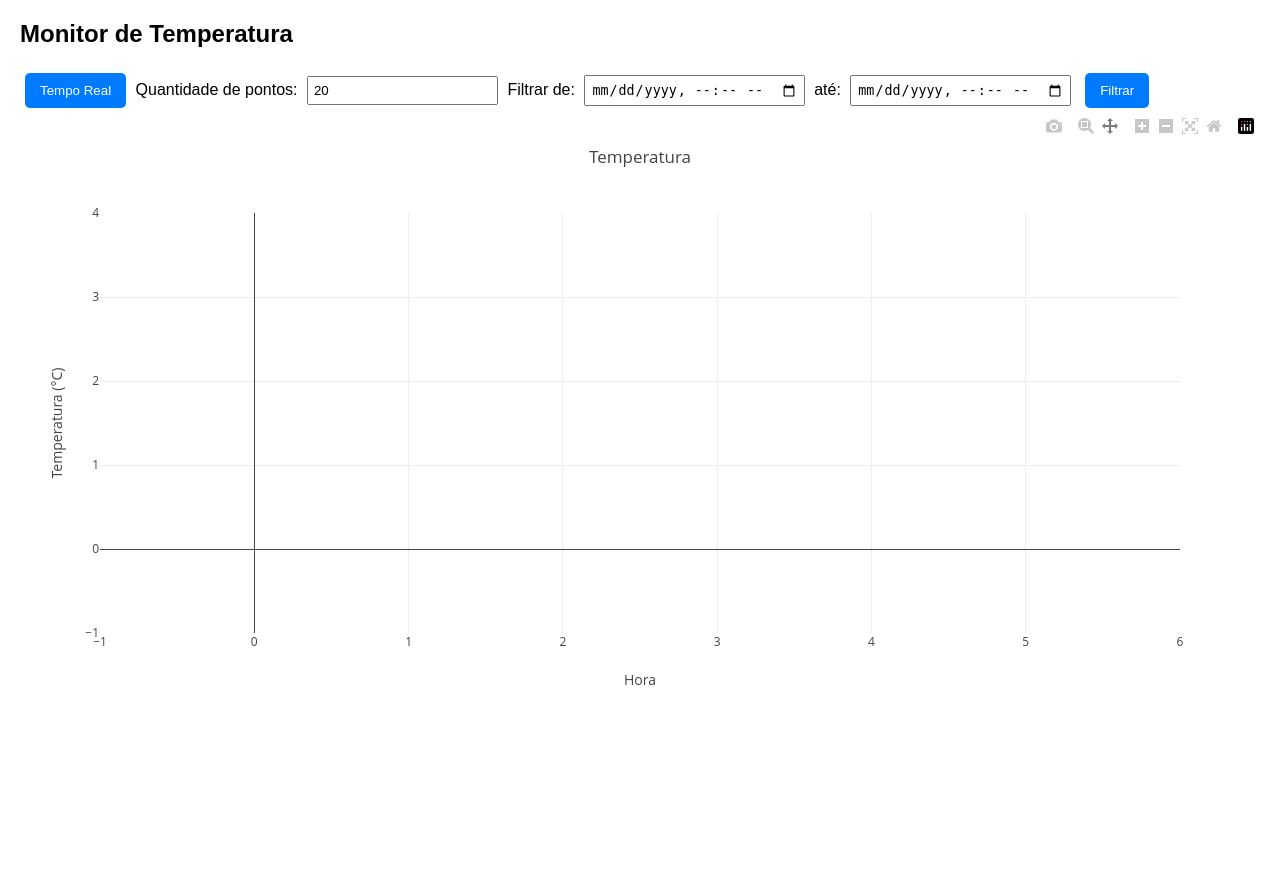
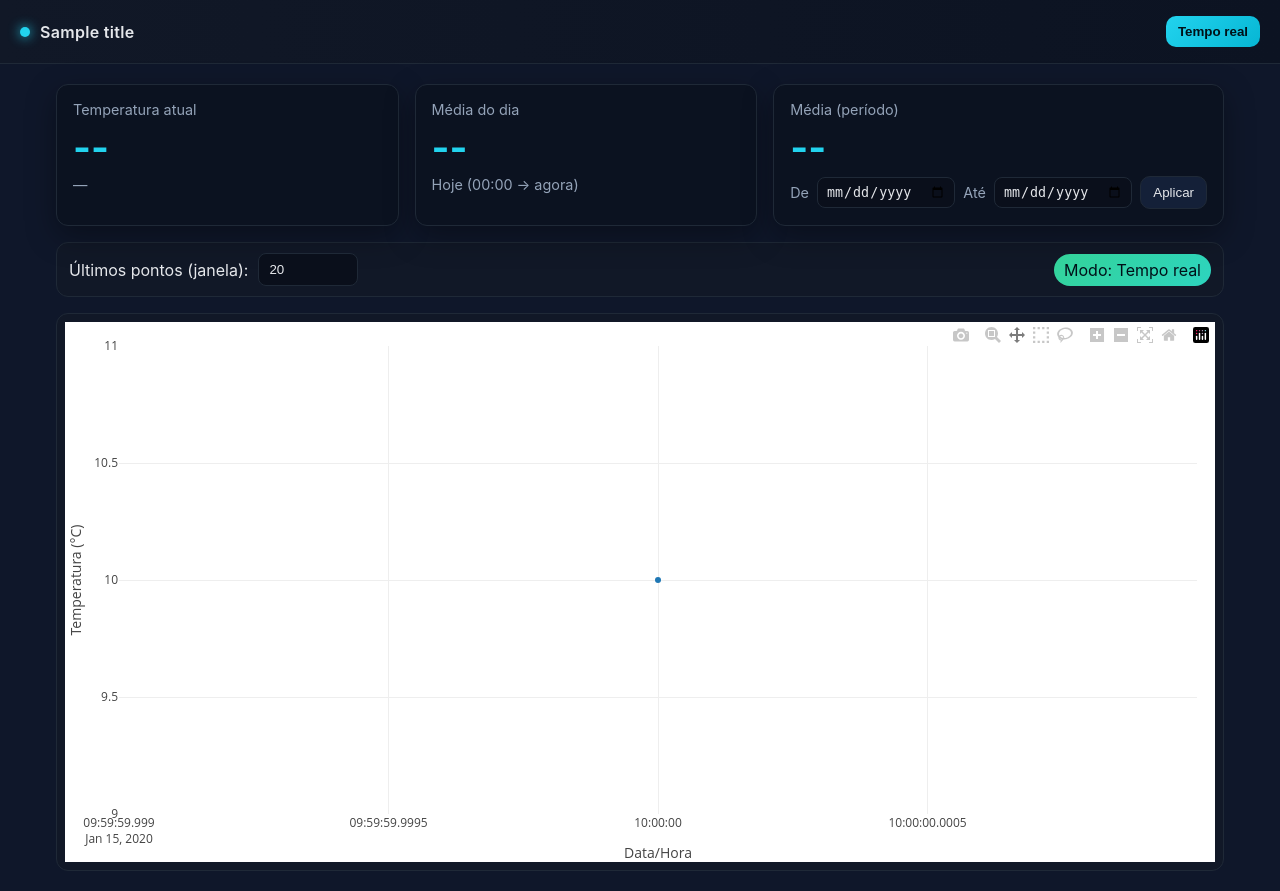
Before and after one commit to jzinho14/Monitor_de_Temperatura, a Flask app: template templates/index.html in a window 1280 px wide. Before the commit the page ends 685 px from the top, so only its background shows below. Run offline with Flask 3, Linux system fonts and the light colour scheme; the template is opened without the code that fills it: most values are stand-ins (such as "Sample title", 1, 10 or a date in 2020); some libraries are stand-ins or nearby versions.

Commit message:
Add files via upload

```diff
--- a/app.py
+++ b/app.py
@@ -1,24 +1,42 @@
-from flask import Flask, render_template, request, jsonify
-from flask_socketio import SocketIO
+import os
 import sqlite3
 import threading
+from datetime import datetime, date
+
+from flask import Flask, jsonify, render_template, request
+from flask_socketio import SocketIO
 import paho.mqtt.client as mqtt
-import time
-import os
+
+# ---------------------------
+# Configuração básica
+# ---------------------------
+APP_PORT = int(os.environ.get("PORT", 5000))
+DB_FILE = os.environ.get("DB_FILE", "leituras.db")
+
+MQTT_BROKER = os.environ.get("MQTT_BROKER", "f67708c3dd0e4e38822956f08a661bd7.s1.eu.hivemq.cloud")
+MQTT_PORT = int(os.environ.get("MQTT_PORT", "8883"))
+MQTT_USER = os.environ.get("MQTT_USER", "joao_senac")
+MQTT_PASSWORD = os.environ.get("MQTT_PASSWORD", "Senac_FMABC_7428")
+MQTT_TOPIC = os.environ.get("MQTT_TOPIC", "joao/teste/temperatura")
 
 app = Flask(__name__)
-socketio = SocketIO(app)
+# Forçamos threading para evitar dores com eventlet/gevent em ambientes diversos
+socketio = SocketIO(app, async_mode="threading", cors_allowed_origins="*")
 
-DB_FILE = 'leituras.db'
-MQTT_TOPIC = "joao/teste/temperatura"
+# ---------------------------
+# Banco de dados (SQLite)
+# ---------------------------
+def get_conn():
+    # check_same_thread=False permite uso básico em threads diferentes
+    return sqlite3.connect(DB_FILE, check_same_thread=False)
 
-# --- Cria/Reseta a tabela do banco ---
-def init_db():
-    conn = sqlite3.connect(DB_FILE)
-    cursor = conn.cursor()
-    cursor.execute("DROP TABLE IF EXISTS leituras")
-    cursor.execute("""
-        CREATE TABLE leituras (
+def init_db(reset=False):
+    conn = get_conn()
+    cur = conn.cursor()
+    if reset:
+        cur.execute("DROP TABLE IF EXISTS leituras")
+    cur.execute("""
+        CREATE TABLE IF NOT EXISTS leituras (
             id INTEGER PRIMARY KEY AUTOINCREMENT,
             valor REAL NOT NULL,
             timestamp DATETIME DEFAULT CURRENT_TIMESTAMP
@@ -26,39 +44,99 @@ def init_db():
     """)
     conn.commit()
     conn.close()
-    print("Banco resetado e tabela criada!")
 
-init_db()
-
-# --- Função para salvar leitura ---
-def salvar_leitura(valor):
-    conn = sqlite3.connect(DB_FILE)
-    cursor = conn.cursor()
-    cursor.execute("INSERT INTO leituras (valor) VALUES (?)", (valor,))
+def salvar_leitura(valor, ts=None):
+    conn = get_conn()
+    cur = conn.cursor()
+    if ts is None:
+        cur.execute("INSERT INTO leituras (valor) VALUES (?)", (valor,))
+    else:
+        cur.execute("INSERT INTO leituras (valor, timestamp) VALUES (?, ?)", (valor, ts))
     conn.commit()
     conn.close()
 
-# --- MQTT ---
-MQTT_BROKER = "f67708c3dd0e4e38822956f08a661bd7.s1.eu.hivemq.cloud"
-MQTT_PORT = 8883
-MQTT_USER = "joao_senac"
-MQTT_PASSWORD = "Senac_FMABC_7428"
+def buscar_ultimos(limite=200):
+    conn = get_conn()
+    cur = conn.cursor()
+    cur.execute("SELECT valor, timestamp FROM leituras ORDER BY id DESC LIMIT ?", (limite,))
+    rows = cur.fetchall()
+    conn.close()
+    rows.reverse()  # cronológico crescente
+    return rows
 
+def estatisticas_hoje():
+    conn = get_conn()
+    cur = conn.cursor()
+    cur.execute("""
+        SELECT AVG(valor), COUNT(*)
+        FROM leituras
+        WHERE DATE(timestamp) = DATE('now', 'localtime')
+    """)
+    avg_val, count_val = cur.fetchone()
+    # Última leitura
+    cur.execute("SELECT valor, timestamp FROM leituras ORDER BY id DESC LIMIT 1")
+    ultimo = cur.fetchone()
+    conn.close()
+    return {
+        "media_hoje": avg_val if avg_val is not None else 0.0,
+        "qtd_hoje": count_val or 0,
+        "atual": {"valor": (ultimo[0] if ultimo else None),
+                  "timestamp": (ultimo[1] if ultimo else None)}
+    }
+
+def estatisticas_periodo(inicio_iso, fim_iso):
+    # inicio_iso & fim_iso no formato YYYY-MM-DD
+    conn = get_conn()
+    cur = conn.cursor()
+    cur.execute("""
+        SELECT AVG(valor), COUNT(*)
+        FROM leituras
+        WHERE DATE(timestamp) >= DATE(?) AND DATE(timestamp) <= DATE(?)
+    """, (inicio_iso, fim_iso))
+    avg_val, count_val = cur.fetchone()
+    conn.close()
+    return {"media_periodo": avg_val if avg_val is not None else 0.0,
+            "qtd_periodo": count_val or 0}
+
+def buscar_intervalo_data(inicio_iso, fim_iso, limite=2000):
+    conn = get_conn()
+    cur = conn.cursor()
+    cur.execute("""
+        SELECT valor, timestamp
+        FROM leituras
+        WHERE DATE(timestamp) >= DATE(?) AND DATE(timestamp) <= DATE(?)
+        ORDER BY timestamp ASC
+        LIMIT ?
+    """, (inicio_iso, fim_iso, limite))
+    rows = cur.fetchall()
+    conn.close()
+    return rows
+
+# Inicializa DB (sem reset por padrão)
+init_db(reset=False)
+
+# ---------------------------
+# MQTT (Paho)
+# ---------------------------
 def on_connect(client, userdata, flags, rc):
     print("Conectado ao broker MQTT com código:", rc)
     client.subscribe(MQTT_TOPIC)
 
 def on_message(client, userdata, msg):
     try:
-        payload = float(msg.payload.decode())
-        salvar_leitura(payload)
-        socketio.emit('nova_temperatura', {'valor': payload})
-    except:
-        print("Erro ao processar mensagem MQTT")
+        payload_str = msg.payload.decode().strip()
+        valor = float(payload_str)
+        # timestamp de servidor para manter consistência
+        ts = datetime.now().strftime("%Y-%m-%d %H:%M:%S")
+        salvar_leitura(valor, ts)
+        # emite para todos os clientes conectados
+        socketio.emit('nova_temperatura', {"valor": valor, "timestamp": ts})
+    except Exception as e:
+        print("Erro ao processar mensagem MQTT:", e)
 
 mqtt_client = mqtt.Client()
 mqtt_client.username_pw_set(MQTT_USER, MQTT_PASSWORD)
-mqtt_client.tls_set()
+mqtt_client.tls_set()  # HiveMQ Cloud usa TLS
 mqtt_client.on_connect = on_connect
 mqtt_client.on_message = on_message
 
@@ -68,20 +146,44 @@ def mqtt_loop():
 
 threading.Thread(target=mqtt_loop, daemon=True).start()
 
-# --- Rotas Flask ---
+# ---------------------------
+# Rotas
+# ---------------------------
 @app.route("/")
 def index():
     return render_template("index.html")
 
-@app.route("/historico")
-def historico():
-    conn = sqlite3.connect(DB_FILE)
-    cursor = conn.cursor()
-    cursor.execute("SELECT valor, timestamp FROM leituras ORDER BY id DESC LIMIT 1000")
-    dados = cursor.fetchall()
-    conn.close()
-    dados.reverse()  # Ordem cronológica
-    return jsonify(dados)
+@app.route("/dados_iniciais")
+def dados_iniciais():
+    # últimos N (padrão 300) para encher o gráfico e permitir zoom
+    limite = int(request.args.get("limite", 300))
+    rows = buscar_ultimos(limite)
+    dados = [{"valor": r[0], "timestamp": r[1]} for r in rows]
+    return jsonify({"dados": dados})
 
+@app.route("/estatisticas")
+def stats():
+    inicio = request.args.get("inicio")
+    fim = request.args.get("fim")
+    if inicio and fim:
+        return jsonify(estatisticas_periodo(inicio, fim))
+    else:
+        return jsonify(estatisticas_hoje())
+
+@app.route("/historico_intervalo")
+def historico_intervalo():
+    inicio = request.args.get("inicio")
+    fim = request.args.get("fim")
+    limite = int(request.args.get("limite", 2000))
+    if not inicio or not fim:
+        return jsonify({"erro": "informe inicio e fim (YYYY-MM-DD)"}), 400
+    rows = buscar_intervalo_data(inicio, fim, limite)
+    dados = [{"valor": r[0], "timestamp": r[1]} for r in rows]
+    return jsonify({"dados": dados})
+
+# ---------------------------
+# Run
+# ---------------------------
 if __name__ == "__main__":
-    socketio.run(app, host="0.0.0.0", port=int(os.environ.get("PORT", 5000)), debug=True, use_reloader=False)
+    # Evita problemas em IDEs com reloader
+    socketio.run(app, host="0.0.0.0", port=APP_PORT, debug=True, use_reloader=False, allow_unsafe_werkzeug=True)
--- /dev/null
+++ b/static/app.js
@@ -0,0 +1,157 @@
+// ----------------- Estado -----------------
+const socket = io();
+let historicoCompleto = []; // todos os pontos carregados do backend (preload)
+let tempoRealAtivo = true;  // se o usuário mexer no gráfico, desativa até clicar "Tempo real"
+let janela = 20;            // quantidade de pontos exibidos no modo tempo real
+
+const elAtual = document.getElementById("bn_atual");
+const elAtualTs = document.getElementById("bn_atual_ts");
+const elMediaDia = document.getElementById("bn_media_dia");
+const elMediaPeriodo = document.getElementById("bn_media_periodo");
+
+const btnTempoReal = document.getElementById("btnTempoReal");
+const statusTempoReal = document.getElementById("statusTempoReal");
+const inpJanela = document.getElementById("inpJanela");
+const btnAplicar = document.getElementById("btnAplicar");
+
+// ----------------- Helpers -----------------
+function fmt(n){
+  if(n === null || n === undefined || isNaN(n)) return "--";
+  return Number(n).toFixed(1) + " °C";
+}
+function fmtTs(iso){
+  if(!iso) return "—";
+  const d = new Date(iso);
+  return d.toLocaleString();
+}
+function sliceUltimosN(arr, n){
+  return arr.slice(Math.max(0, arr.length - n));
+}
+function atualizarBigNumbers(ultimo, mediaDia, mediaPeriodo){
+  elAtual.textContent = ultimo ? fmt(ultimo.valor) : "--";
+  elAtualTs.textContent = ultimo ? ("Atualizado: " + fmtTs(ultimo.timestamp)) : "—";
+  elMediaDia.textContent = fmt(mediaDia);
+  elMediaPeriodo.textContent = fmt(mediaPeriodo);
+}
+
+// ----------------- Gráfico -----------------
+const trace = {
+  x: [],
+  y: [],
+  mode: 'lines+markers',
+  name: 'Temperatura (°C)'
+};
+
+const layout = {
+  margin: { t: 24, r: 18, b: 48, l: 54 },
+  xaxis: { title: 'Data/Hora', type: 'date' },
+  yaxis: { title: 'Temperatura (°C)' },
+  dragmode: 'pan'
+};
+
+Plotly.newPlot('chart', [trace], layout, {responsive: true});
+
+// Detecta interação do usuário (pan/zoom) e desativa “tempo real”
+document.getElementById('chart').on('plotly_relayout', function(evt){
+  // Só desativa se a mudança vier do usuário (tem xaxis.range etc.)
+  if(evt['xaxis.range[0]'] || evt['xaxis.range[1]'] || evt['xaxis.autorange'] === false){
+    tempoRealAtivo = false;
+    statusTempoReal.classList.remove('on');
+    statusTempoReal.textContent = "Modo: Histórico (pan/zoom)";
+  }
+});
+
+// ----------------- Inicialização -----------------
+(async function init(){
+  try{
+    // carrega um histórico grande para permitir pan/zoom sem clicks
+    const res = await fetch('/dados_iniciais?preload=2000');
+    const json = await res.json();
+
+    historicoCompleto = json.dados.map(d => ({ x: new Date(d.timestamp), y: d.valor }));
+    const ultimo = json.ultimo;
+    const mediaDia = json.media_dia;
+
+    // janela inicial
+    janela = parseInt(inpJanela.value || "20", 10);
+    const visivel = sliceUltimosN(historicoCompleto, janela);
+
+    Plotly.react('chart', [{
+      x: visivel.map(p => p.x),
+      y: visivel.map(p => p.y),
+      mode: 'lines+markers',
+      name: 'Temperatura (°C)'
+    }], layout);
+
+    // Big numbers iniciais
+    // média do período padrão (últimos 7 dias) virá de /estatisticas
+    const est = await (await fetch('/estatisticas')).json();
+    atualizarBigNumbers(ultimo, mediaDia, est.media_periodo);
+
+  }catch(e){
+    console.error("Falha ao inicializar:", e);
+  }
+})();
+
+// ----------------- Tempo real (socket) -----------------
+socket.on('nova_temperatura', (msg) => {
+  // adiciona no histórico completo
+  const ponto = { x: new Date(msg.timestamp || Date.now()), y: msg.valor };
+  historicoCompleto.push(ponto);
+
+  // atualiza big number atual e média do dia (recalcular leve no cliente: opcional)
+  elAtual.textContent = fmt(msg.valor);
+  elAtualTs.textContent = "Atualizado: " + fmtTs(msg.timestamp || new Date().toISOString());
+
+  // se tempo real está ativo, mostra janela deslizante (ponto atual + N anteriores)
+  if(tempoRealAtivo){
+    const visivel = sliceUltimosN(historicoCompleto, janela);
+    Plotly.react('chart', [{
+      x: visivel.map(p => p.x),
+      y: visivel.map(p => p.y),
+      mode: 'lines+markers',
+      name: 'Temperatura (°C)'
+    }], layout);
+  }
+});
+
+// ----------------- Controles -----------------
+btnTempoReal.addEventListener('click', () => {
+  tempoRealAtivo = true;
+  statusTempoReal.classList.add('on');
+  statusTempoReal.textContent = "Modo: Tempo real";
+  janela = parseInt(inpJanela.value || "20", 10);
+
+  const visivel = sliceUltimosN(historicoCompleto, janela);
+  Plotly.react('chart', [{
+    x: visivel.map(p => p.x),
+    y: visivel.map(p => p.y),
+    mode: 'lines+markers',
+    name: 'Temperatura (°C)'
+  }], layout);
+});
+
+inpJanela.addEventListener('change', () => {
+  janela = parseInt(inpJanela.value || "20", 10);
+  if(tempoRealAtivo){
+    const visivel = sliceUltimosN(historicoCompleto, janela);
+    Plotly.react('chart', [{
+      x: visivel.map(p => p.x),
+      y: visivel.map(p => p.y),
+      mode: 'lines+markers',
+      name: 'Temperatura (°C)'
+    }], layout);
+  }
+});
+
+btnAplicar.addEventListener('click', async () => {
+  const ini = document.getElementById('f_inicio').value; // YYYY-MM-DD
+  const fim = document.getElementById('f_fim').value;   // YYYY-MM-DD
+  const q = new URLSearchParams();
+  if(ini) q.set('inicio', ini);
+  if(fim) q.set('fim', fim);
+
+  const url = '/estatisticas' + (q.toString() ? ('?' + q.toString()) : '');
+  const est = await (await fetch(url)).json();
+  atualizarBigNumbers(est.ultimo, est.media_dia, est.media_periodo);
+});
--- /dev/null
+++ b/static/styles.css
@@ -0,0 +1,78 @@
+:root{
+  --bg:#0f172a;        /* slate-900 */
+  --panel:#111827;     /* gray-900 */
+  --muted:#94a3b8;     /* slate-400 */
+  --text:#e5e7eb;      /* gray-200 */
+  --primary:#22d3ee;   /* cyan-400 */
+  --primary-2:#06b6d4; /* cyan-500 */
+  --accent:#a78bfa;    /* violet-400 */
+  --ok:#34d399;        /* emerald-400 */
+  --warn:#f59e0b;      /* amber-500 */
+  --danger:#fb7185;    /* rose-400 */
+  --card:#0b1220;      /* deep panel */
+  --shadow: 0 10px 30px rgba(0,0,0,.35);
+}
+
+*{ box-sizing: border-box; }
+html,body{ margin:0; padding:0; background: var(--bg); color: var(--text); font-family: Inter, ui-sans-serif, system-ui, -apple-system, Segoe UI, Roboto, Arial, sans-serif; }
+
+.topbar{
+  height:64px; display:flex; align-items:center; justify-content:space-between;
+  padding:0 20px; background: linear-gradient(90deg, var(--panel), #0c1322);
+  border-bottom:1px solid #1f2937;
+}
+.brand{ font-weight:600; letter-spacing:.3px; display:flex; align-items:center; gap:10px; }
+.brand .dot{ width:10px; height:10px; background: var(--primary); border-radius:50%; box-shadow:0 0 12px var(--primary); }
+
+.container{ max-width:1200px; margin: 20px auto; padding: 0 16px; }
+
+.cards{
+  display:grid; grid-template-columns: repeat(3, 1fr); gap:16px; margin-bottom:16px;
+}
+.card{
+  background: var(--card);
+  border:1px solid #1f2937;
+  border-radius:12px; padding:16px; box-shadow: var(--shadow);
+}
+.card-title{ font-size: .9rem; color: var(--muted); margin-bottom: 6px; }
+.big{ font-size: 2.4rem; font-weight: 700; color: var(--primary); line-height:1.2; }
+.sub{ margin-top:6px; color: var(--muted); font-size:.9rem; display:flex; align-items:center; gap:8px; }
+.sub label{ display:flex; align-items:center; gap:8px; }
+.sub input{ background:#0a0f1b; color:var(--text); border:1px solid #1f2937; padding:6px 8px; border-radius:8px; }
+
+.toolbar{
+  display:flex; align-items:center; justify-content:space-between;
+  background: var(--panel); border:1px solid #1f2937; padding:10px 12px; border-radius:12px; margin: 8px 0 16px 0;
+}
+.toolbar .group{ display:flex; align-items:center; gap:10px; }
+input[type="number"]{
+  width:100px; background:#0a0f1b; color:var(--text);
+  border:1px solid #1f2937; padding:8px 10px; border-radius:8px;
+}
+
+.btn{
+  background: #142038;
+  border: 1px solid #1f2937;
+  color: var(--text);
+  padding: 8px 12px;
+  border-radius: 10px;
+  cursor: pointer;
+  transition: transform .12s ease, box-shadow .12s ease, background .2s ease;
+}
+.btn:hover{ transform: translateY(-1px); box-shadow:0 8px 18px rgba(0,0,0,.35); background:#182646; }
+.btn.primary{ background: linear-gradient(135deg, var(--primary), var(--primary-2)); color:#001018; font-weight:700; border:none; }
+.btn.primary:hover{ filter: brightness(1.05); }
+
+.badge{
+  padding:6px 10px; border-radius:999px; border:1px solid #263247; background:#0b1220; color: var(--muted);
+}
+.badge.on{ color:#001018; background: linear-gradient(135deg, var(--ok), #2dd4bf); border:none; }
+
+.panel{
+  background: var(--panel); border:1px solid #1f2937; border-radius:12px; padding:8px;
+}
+#chart{ width:100%; height: 540px; }
+
+@media (max-width: 900px){
+  .cards{ grid-template-columns: 1fr; }
+}
--- a/templates/index.html
+++ b/templates/index.html
@@ -1,32 +1,64 @@
 <!DOCTYPE html>
-<html>
+<html lang="pt-BR">
 <head>
-    <title>Dashboard Temperatura</title>
-    <script src="https://cdn.plot.ly/plotly-latest.min.js"></script>
-    <script src="https://cdnjs.cloudflare.com/ajax/libs/socket.io/4.7.2/socket.io.min.js"></script>
-    <style>
-        body { font-family: Arial; margin: 20px; }
-        #chart { width: 100%; height: 600px; }
-        button { margin: 5px; padding: 10px 15px; border-radius: 5px; border: none; background-color: #007BFF; color: white; cursor: pointer; }
-        button:hover { background-color: #0056b3; }
-        input { margin: 5px; padding: 5px; }
-    </style>
+<meta charset="UTF-8" />
+<meta name="viewport" content="width=device-width, initial-scale=1.0"/>
+<title>{{ title }}</title>
+<link rel="stylesheet" href="/static/styles.css" />
+<script src="https://cdn.plot.ly/plotly-latest.min.js"></script>
+<script src="https://cdn.socket.io/4.7.2/socket.io.min.js"></script>
 </head>
 <body>
-    <h2>Monitor de Temperatura</h2>
+<header class="topbar">
+  <div class="brand">
+    <span class="dot"></span> {{ title }}
+  </div>
+  <div class="actions">
+    <button id="btnTempoReal" class="btn primary">Tempo real</button>
+  </div>
+</header>
 
-    <div>
-        <button id="tempoReal">Tempo Real</button>
-        <label>Quantidade de pontos:</label>
-        <input type="number" id="numPontos" value="20">
-        <label>Filtrar de:</label>
-        <input type="datetime-local" id="inicio">
-        <label>até:</label>
-        <input type="datetime-local" id="fim">
-        <button id="filtrar">Filtrar</button>
+<main class="container">
+  <!-- Big Numbers -->
+  <section class="cards">
+    <div class="card">
+      <div class="card-title">Temperatura atual</div>
+      <div class="big" id="bn_atual">--</div>
+      <div class="sub" id="bn_atual_ts">—</div>
     </div>
+    <div class="card">
+      <div class="card-title">Média do dia</div>
+      <div class="big" id="bn_media_dia">--</div>
+      <div class="sub">Hoje (00:00 → agora)</div>
+    </div>
+    <div class="card">
+      <div class="card-title">Média (período)</div>
+      <div class="big" id="bn_media_periodo">--</div>
+      <div class="sub">
+        <label>De <input type="date" id="f_inicio"></label>
+        <label>Até <input type="date" id="f_fim"></label>
+        <button id="btnAplicar" class="btn">Aplicar</button>
+      </div>
+    </div>
+  </section>
 
+  <!-- Controles do gráfico -->
+  <section class="toolbar">
+    <div class="group">
+      <label>Últimos pontos (janela):</label>
+      <input type="number" id="inpJanela" min="5" max="2000" value="20"/>
+    </div>
+    <div class="group">
+      <span id="statusTempoReal" class="badge on">Modo: Tempo real</span>
+    </div>
+  </section>
+
+  <!-- Gráfico -->
+  <section class="panel">
     <div id="chart"></div>
-    <script src="/static/script.js"></script>
+  </section>
+</main>
+
+<script src="/static/app.js"></script>
 </body>
 </html>
```
